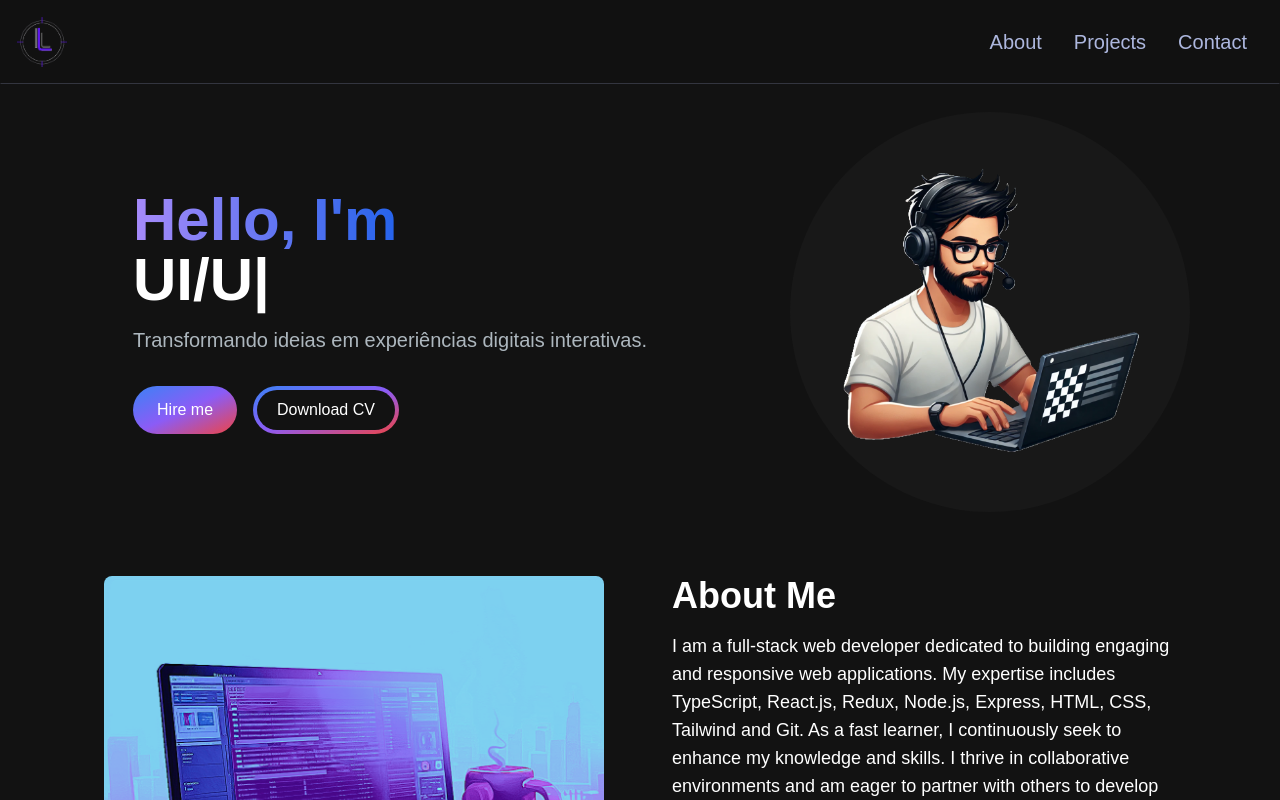
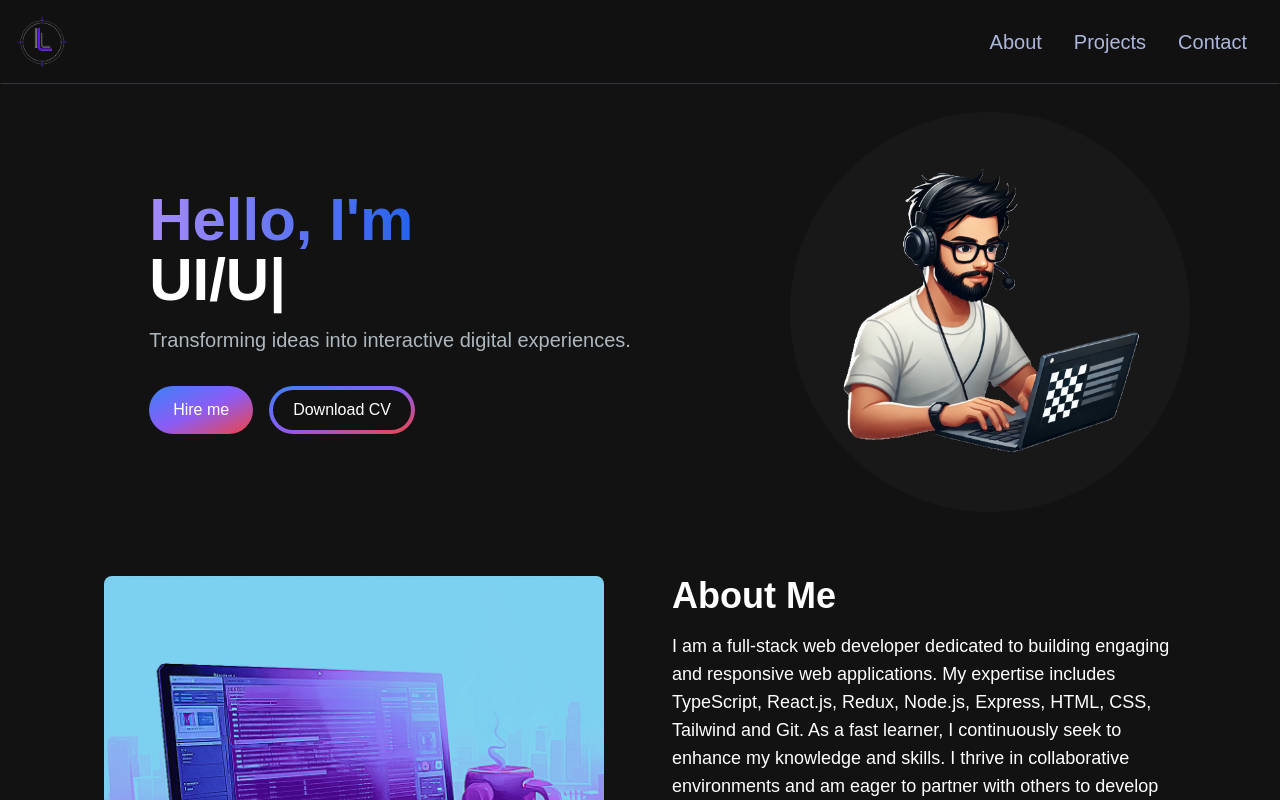
Before and after one commit to Leonnard19/portfolio-website, a Next.js app: page / in a window 1280 px wide. Shown: the top 800 px of the page. Built offline with nearby package versions, Linux system fonts and the light colour scheme.

Commit message:
update HeroSection text to English

```diff
--- a/src/app/Components/HeroSection.tsx
+++ b/src/app/Components/HeroSection.tsx
@@ -37,7 +37,7 @@ export const HeroSection = () => {
             />
           </h1>
           <p className="text-[#ADB7BE] text-base sm:text-lg mb-6 lg:text-xl">
-            Transformando ideias em experiências digitais interativas.
+            Transforming ideas into interactive digital experiences.
           </p>
           <div className="space-y-2">
             <Link
```
